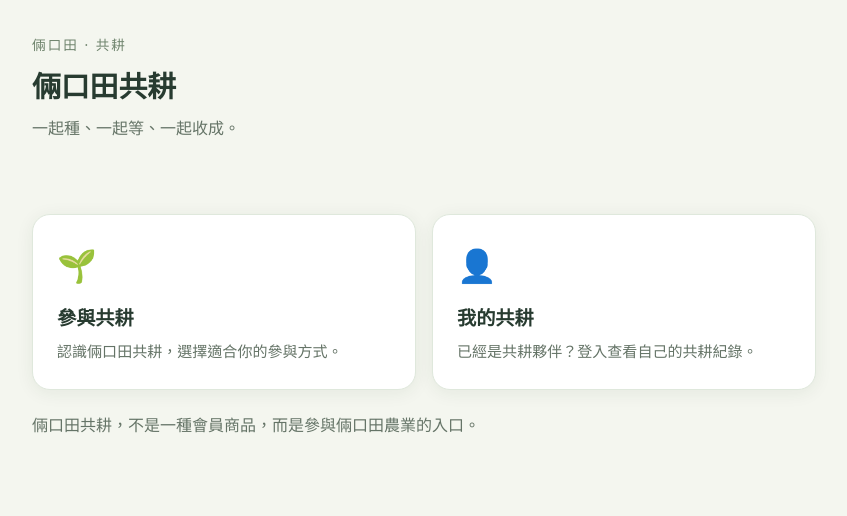
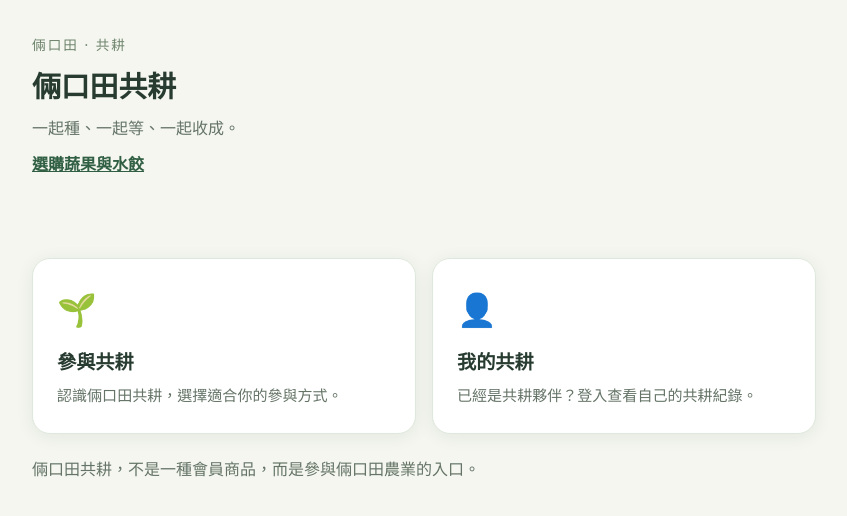
Before and after one commit to 2farmers/2farmers-order, a plain HTML site: page cofarm/index.html in a window 1280 px wide. Shown: the whole page, without its empty margins (216-1063 px from the left). Drawn offline with Linux system fonts and the light colour scheme.

Commit message:
Add order link to cofarm page

```diff
--- a/cofarm/index.html
+++ b/cofarm/index.html
@@ -216,7 +216,9 @@ button{background:#315f44;color:white;border:0;border-radius:9px;padding:11px 20
 #result{container-type:inline-size}@container(max-width:600px){#result .member-nav{grid-template-columns:repeat(3,minmax(0,1fr))}}
 </style></head><body><main>
 
-<header><div class="eyebrow">倆口田 · 共耕</div><h1>倆口田共耕</h1><div class="muted">一起種、一起等、一起收成。</div></header>
+<header><div class="eyebrow">倆口田 · 共耕</div><h1>倆口田共耕</h1><div class="muted">一起種、一起等、一起收成。</div>
+  <a href="../" style="display:inline-flex;align-items:center;min-height:44px;color:#315f44;font-weight:700">選購蔬果與水餃</a>
+</header>
 
 <p id="apiStatus" class="notice muted" role="status" aria-live="polite"></p>
 <section id="home">
```
